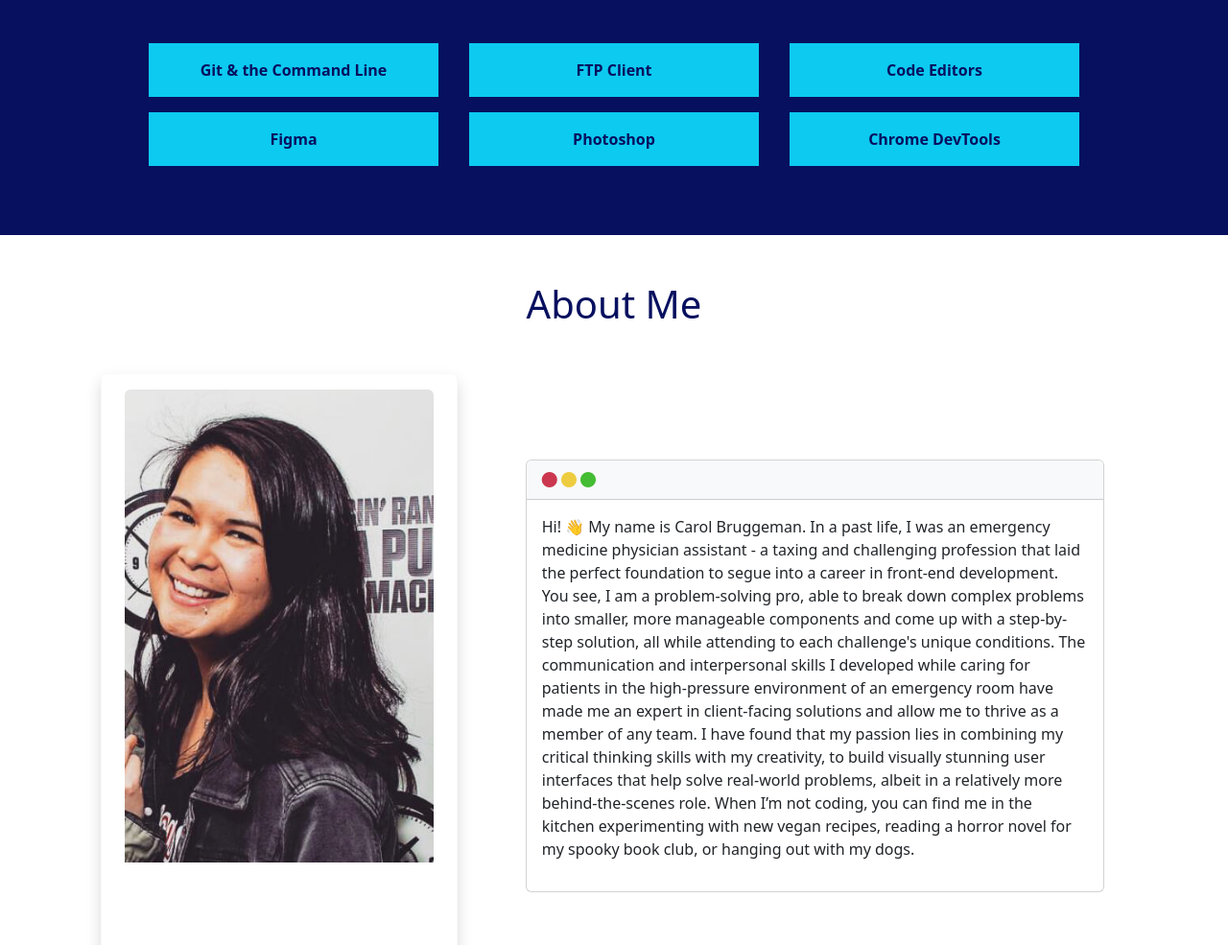
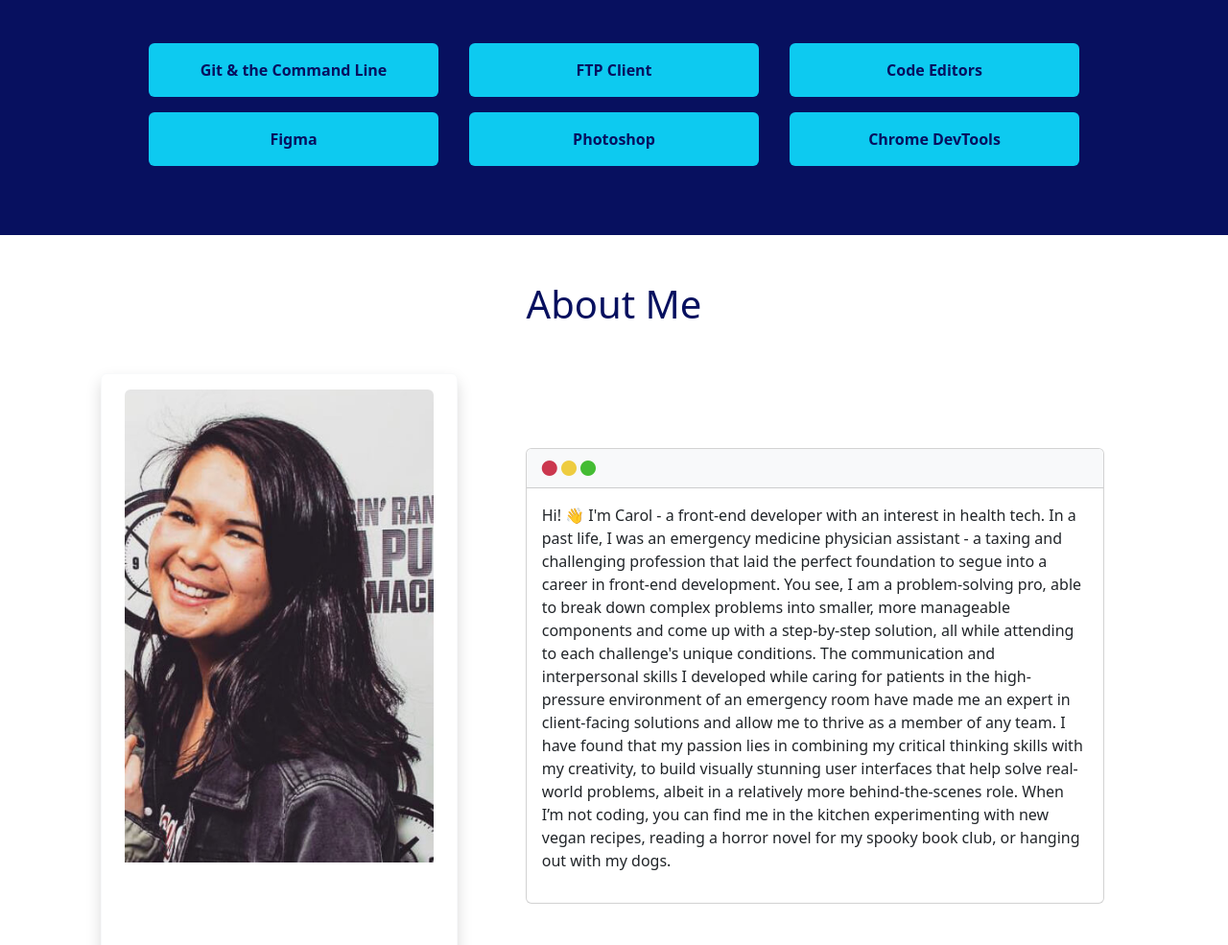
Before and after one commit to carolb92/portfolio, a plain HTML site: page index.html in a window 1280 px wide. Shown: the part 2310-3295 px from the top of the page at 96% size. Drawn offline with nearby package versions, Linux system fonts and the light colour scheme.

Commit message:
Edited about section

```diff
--- a/index.html
+++ b/index.html
@@ -462,22 +462,22 @@
 					class="row justify-content-center gy-3 pb-5"
 					style="color: #07105f; font-weight: bold"
 				>
-					<div class="col col-12 col-md-5 col-lg-3 mx-3 bg-info pt-3">
+					<div class="col col-12 col-md-5 col-lg-3 mx-3 bg-info pt-3 rounded">
 						<p>Git & the Command Line</p>
 					</div>
-					<div class="col col-12 col-md-5 col-lg-3 mx-3 bg-info pt-3">
+					<div class="col col-12 col-md-5 col-lg-3 mx-3 bg-info pt-3 rounded">
 						<p>FTP Client</p>
 					</div>
-					<div class="col col-12 col-md-5 col-lg-3 mx-3 bg-info pt-3">
+					<div class="col col-12 col-md-5 col-lg-3 mx-3 bg-info pt-3 rounded">
 						<p>Code Editors</p>
 					</div>
-					<div class="col col-12 col-md-5 col-lg-3 mx-3 bg-info pt-3">
+					<div class="col col-12 col-md-5 col-lg-3 mx-3 bg-info pt-3 rounded">
 						<p>Figma</p>
 					</div>
-					<div class="col col-12 col-md-5 col-lg-3 mx-3 bg-info pt-3">
+					<div class="col col-12 col-md-5 col-lg-3 mx-3 bg-info pt-3 rounded">
 						<p>Photoshop</p>
 					</div>
-					<div class="col col-12 col-md-5 col-lg-3 mx-3 bg-info pt-3">
+					<div class="col col-12 col-md-5 col-lg-3 mx-3 bg-info pt-3 rounded">
 						<p>Chrome DevTools</p>
 					</div>
 				</div>
@@ -507,15 +507,16 @@
 							</div>
 							<div class="card-body text-start">
 								<p>
-									Hi! 👋 My name is Carol Bruggeman. In a past life, I was an
-									emergency medicine physician assistant - a taxing and
-									challenging profession that laid the perfect foundation to
-									segue into a career in front-end development. You see, I am a
-									problem-solving pro, able to break down complex problems into
-									smaller, more manageable components and come up with a
-									step-by-step solution, all while attending to each challenge's
-									unique conditions. The communication and interpersonal skills
-									I developed while caring for patients in the high-pressure
+									Hi! 👋 I'm Carol - a front-end developer with an interest in
+									health tech. In a past life, I was an emergency medicine
+									physician assistant - a taxing and challenging profession that
+									laid the perfect foundation to segue into a career in
+									front-end development. You see, I am a problem-solving pro,
+									able to break down complex problems into smaller, more
+									manageable components and come up with a step-by-step
+									solution, all while attending to each challenge's unique
+									conditions. The communication and interpersonal skills I
+									developed while caring for patients in the high-pressure
 									environment of an emergency room have made me an expert in
 									client-facing solutions and allow me to thrive as a member of
 									any team. I have found that my passion lies in combining my
```
